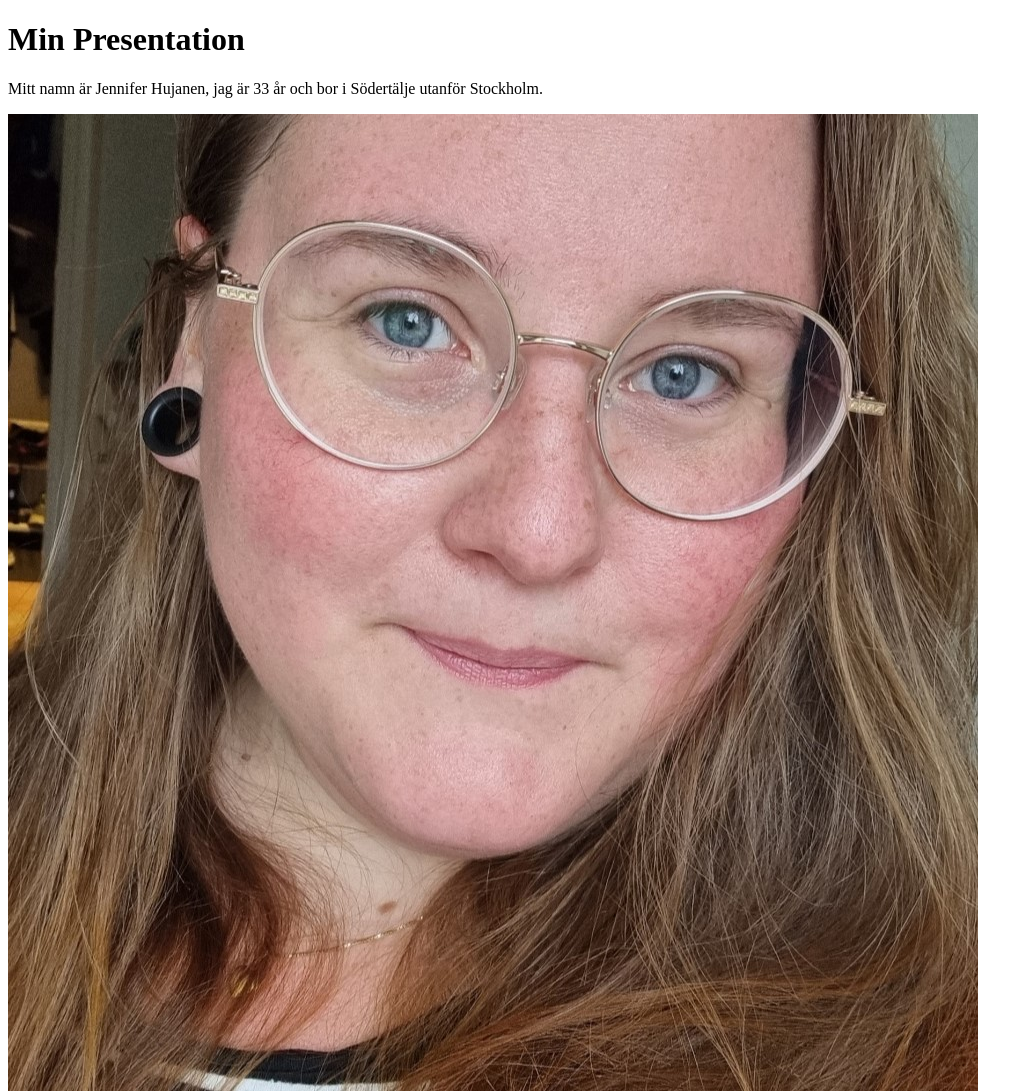
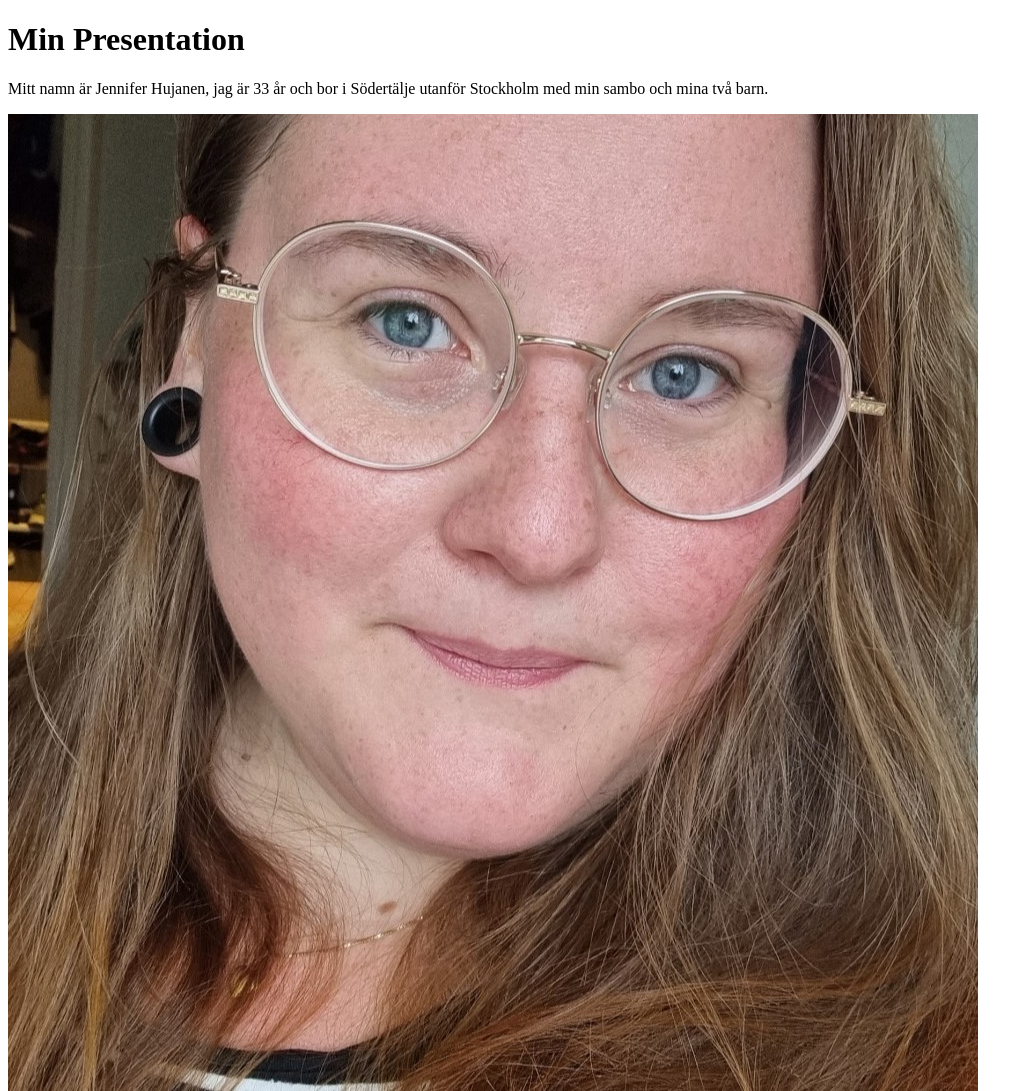
Before and after one commit to Hujanen91/presentation-page, a plain HTML site: page index.html in a window 1280 px wide. Shown: the top 1091 px of the page, without its empty margins (0-1033 px from the left). Drawn offline with Linux system fonts and the light colour scheme.

Commit message:
Add to info

```diff
--- a/index.html
+++ b/index.html
@@ -10,7 +10,7 @@
         <div>
             <h1>Min Presentation</h1>
                 <p>
-                    Mitt namn är Jennifer Hujanen, jag är 33 år och bor i Södertälje utanför Stockholm.
+                    Mitt namn är Jennifer Hujanen, jag är 33 år och bor i Södertälje utanför Stockholm med min sambo och mina två barn.
                 </p>
                 <img src="assets/20230808_103946111.jpg" alt="profilbild på Jennifer">
                 <p>
```
